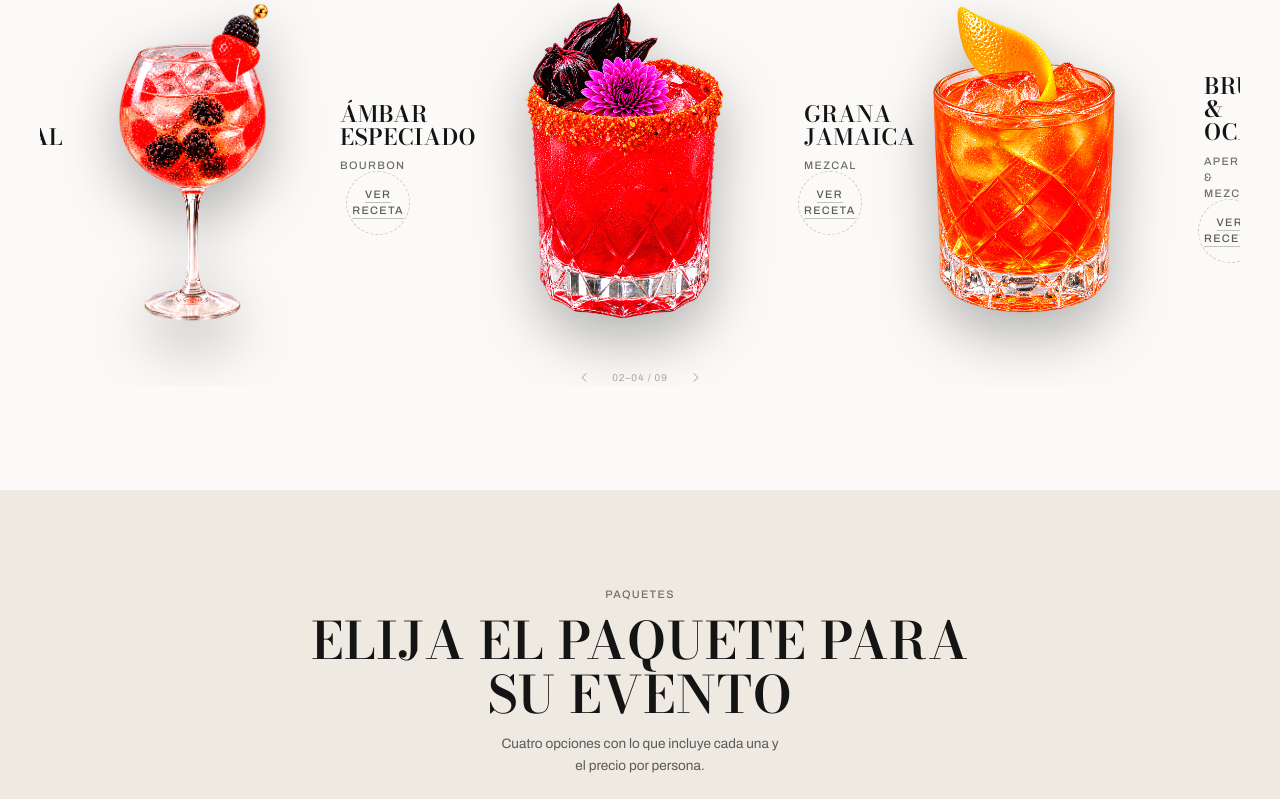
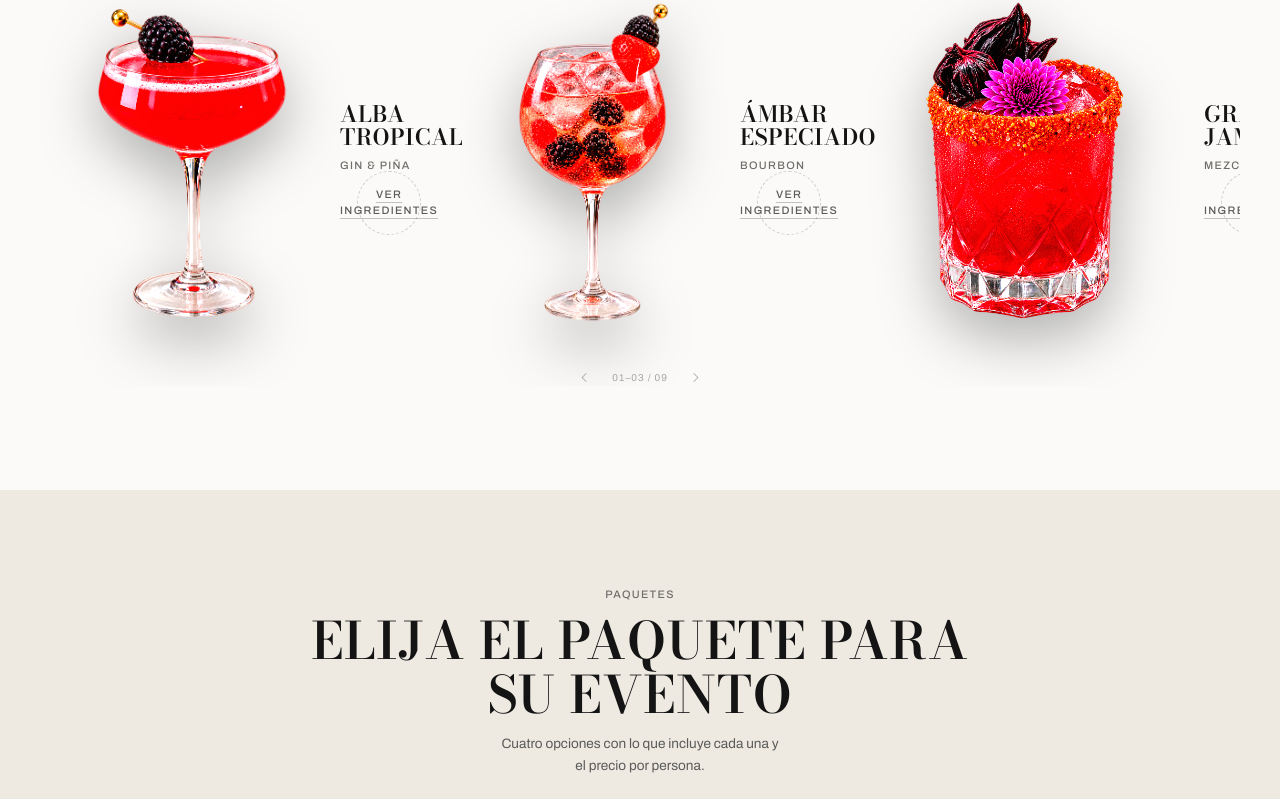
Before and after one commit to QAntonio19/serafina-mixology-web, a React (Vite) app: page / in a window 1280 px wide. Shown: the part 1293-2092 px from the top of the page. Built offline with nearby package versions, Linux system fonts and the light colour scheme.

Commit message:
style: ingredients sections

```diff
--- a/src/components/Carta.tsx
+++ b/src/components/Carta.tsx
@@ -88,7 +88,7 @@ function DrinkCard({ drink: d, hasNext }: { drink: Drink; hasNext: boolean }) {
             aria-expanded={open}
             className="label relative text-ink-muted underline decoration-ink/25 underline-offset-4 transition-colors duration-150 hover:text-ink hover:decoration-ink"
           >
-            {open ? 'Ocultar' : 'Ver receta'}
+            {open ? 'Ocultar' : 'Ver ingredientes'}
           </button>
         </div>
 
```
